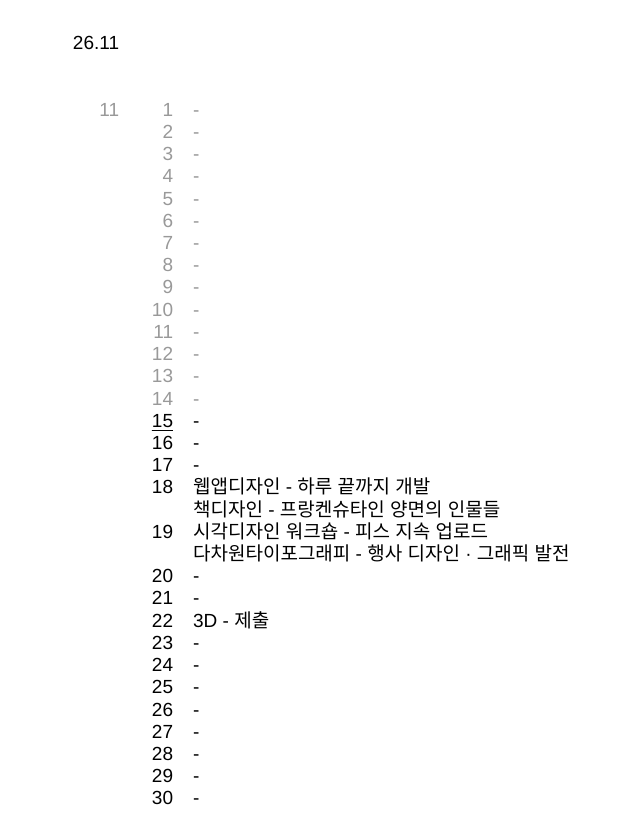
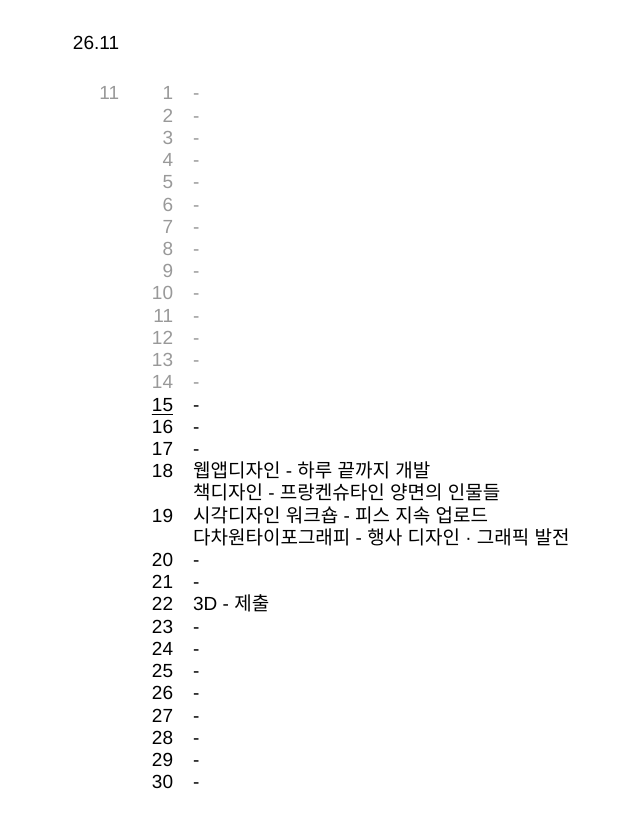
Before and after one commit to y0useunghyun/schedule, a plain HTML site: page index.html in a window 1280 px wide. Shown: the top 813 px of the page, without its empty margins (103-743 px from the left). Drawn offline with Linux system fonts and the light colour scheme.

Commit message:
design: 머리와 목록 사이 간격 좁힘

```diff
--- a/index.html
+++ b/index.html
@@ -10,9 +10,9 @@
   body { background: #fff; color: #000; font-family: "Helvetica Neue", Helvetica, Arial, "Apple SD Gothic Neo", sans-serif; font-size: 19px; line-height: 1.17; word-break: keep-all; }
   .wrap { max-width: 980px; margin: 0 auto; padding: 0 16px 100vh; }
   h1 { font: inherit; }
-  .head { position: sticky; top: 0; z-index: 1; background: #fff; padding: 32px 0 1.17em; cursor: default; }
+  .head { position: sticky; top: 0; z-index: 1; background: #fff; padding: 32px 0 6px; cursor: default; }
   .head .m { white-space: nowrap; margin-left: -3em; }
-  #list .row { scroll-margin-top: calc(32px + 2.34em); }
+  #list .row { scroll-margin-top: calc(38px + 1.17em); }
   .row { display: grid; grid-template-columns: 56px 34px 1fr; column-gap: 20px; align-items: baseline; font-variant-numeric: tabular-nums; cursor: text; }
   .m, .d { text-align: right; }
   .first { margin-top: 1.17em; }
```
